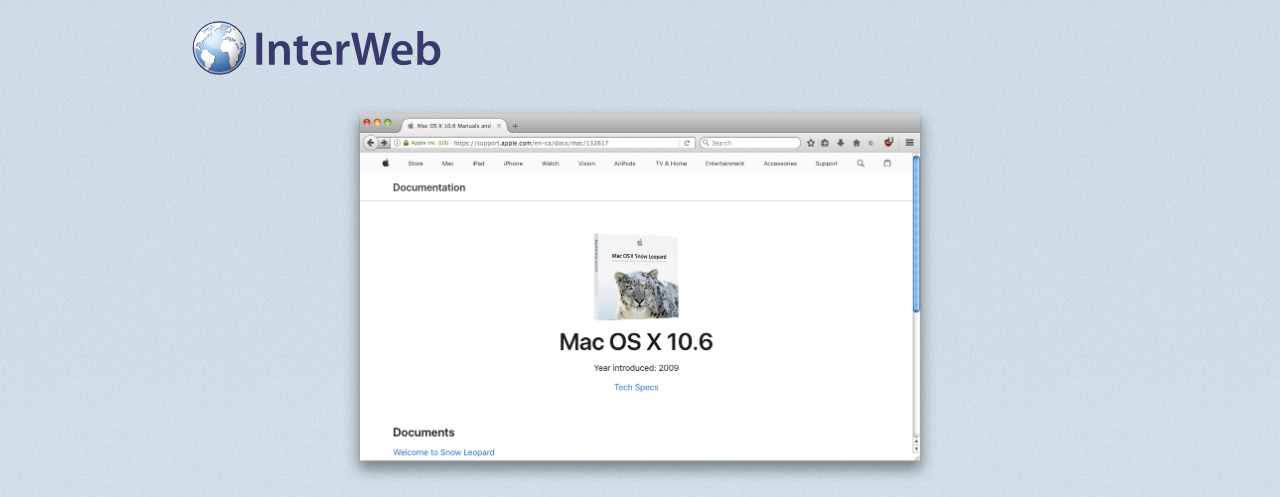
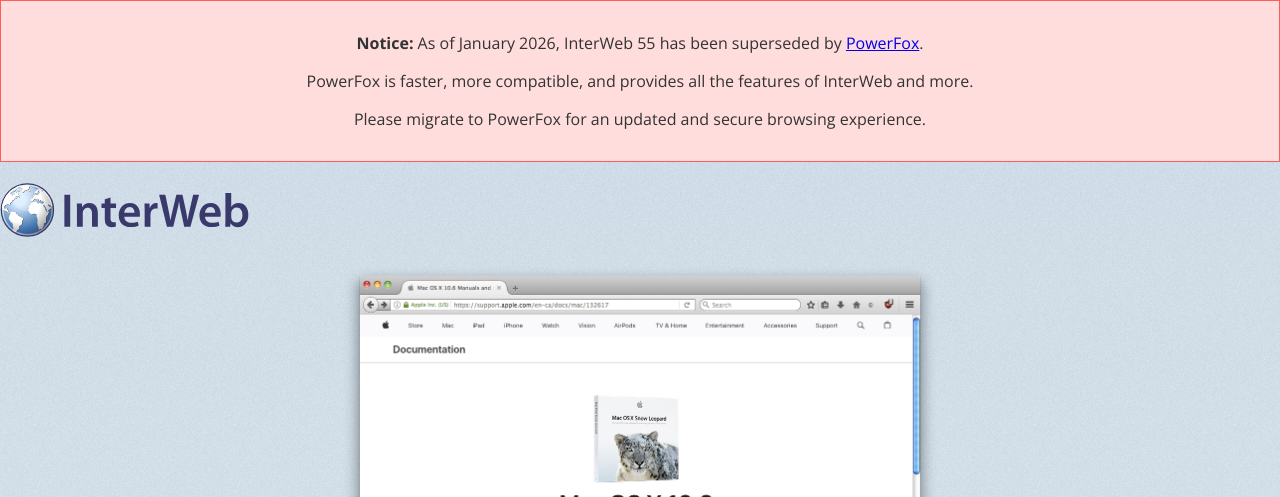
Before and after one commit to Jazzzny/interweb-website, a plain HTML site: page index.html in a window 1280 px wide. Shown: the top 497 px of the page. Drawn offline with nearby package versions, Linux system fonts and the light colour scheme.

Commit message:
Add deprecation banner.

```diff
--- a/index.html
+++ b/index.html
@@ -18,7 +18,11 @@
 
   </head>
   <body>
-    <div class="container">
+    <div class="deprecation-banner">
+      <p><b>Notice:</b> As of January 2026, InterWeb 55 has been superseded by <a href="https://powerfox.jazzzny.me">PowerFox</a>.</p>
+      <p>PowerFox is faster, more compatible, and provides all the features of InterWeb and more.</p>
+      <p>Please migrate to PowerFox for an updated and secure browsing experience.</p>
+    </div>
       <header>
         <object type="image/svg+xml" data="images/InterWebSvg.svg" id="logo">Your browser does not support SVG</object>
         <img src="images/Browser.png" alt="InterWeb Screenshot" id="screenshot">
--- a/style.css
+++ b/style.css
@@ -127,3 +127,12 @@
     border-radius: 5px;
     box-shadow: 0 5px 5px rgba(0,0,0,0.1);
 }
+
+.deprecation-banner {
+    background-color: #ffdddd;
+    border: 1px solid #ff5c5c;
+    padding: 15px;
+    margin-bottom: 20px;
+    text-align: center;
+
+}
```
